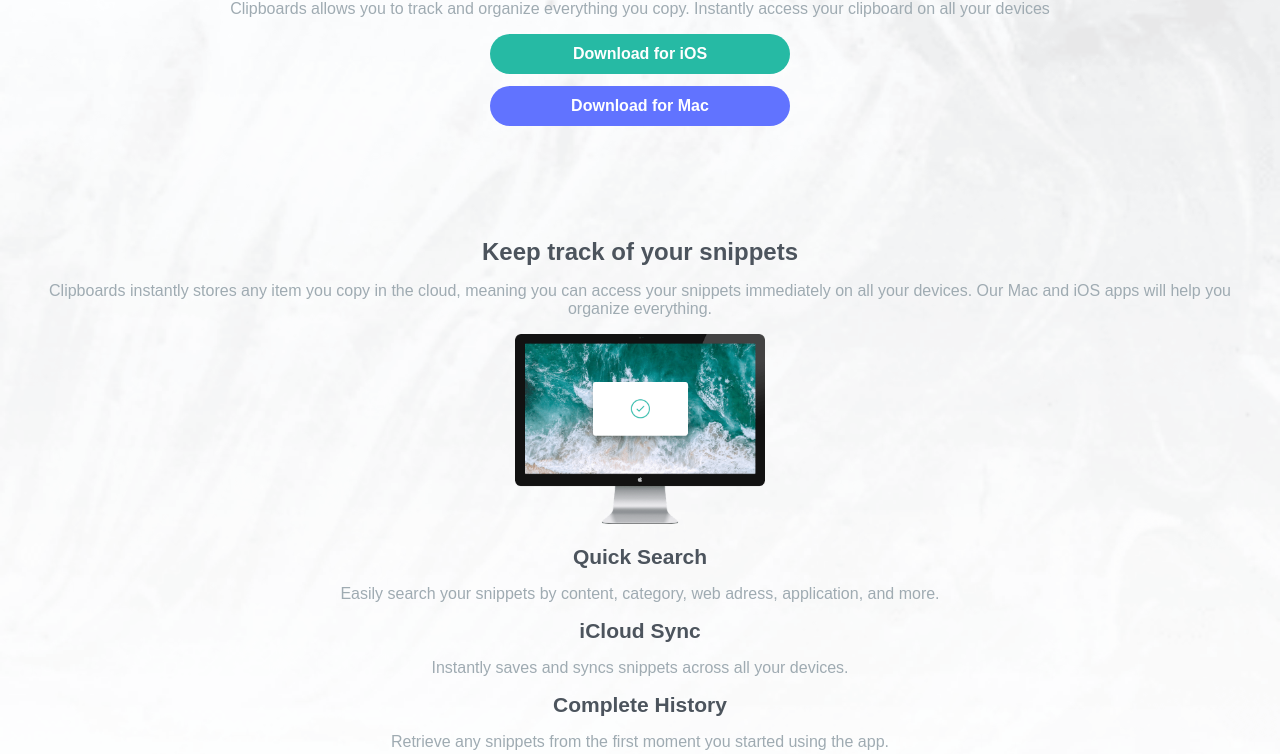
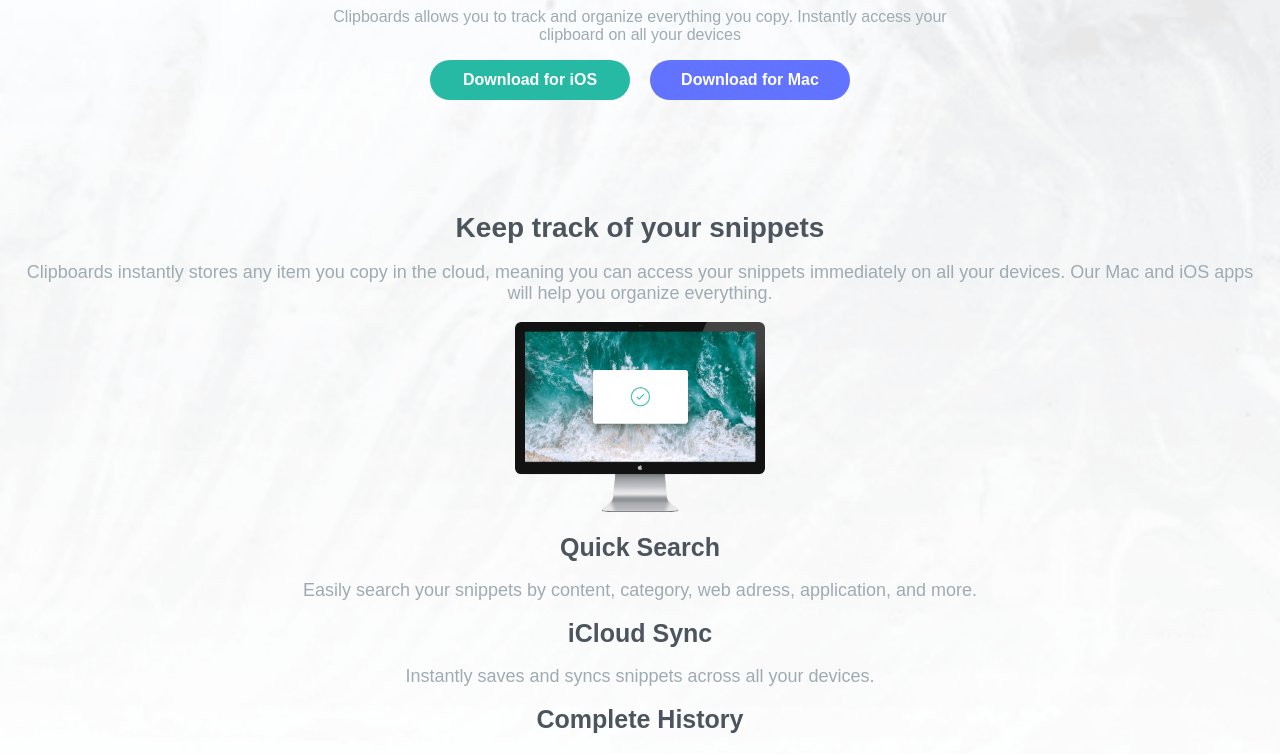
Before and after one commit to Alcab27/Clipboard-Landing-Page, a plain HTML site: page index.html in a window 1280 px wide. Shown: the part 280-1034 px from the top of the page. Drawn offline with Linux system fonts and the light colour scheme; a web font is replaced by a local one.

Commit message:
Empezamos con los estilos de desktop

```diff
--- a/desktop.css
+++ b/desktop.css
@@ -0,0 +1,24 @@
+h1{
+  font-size: 3.6rem;
+}
+h2{
+  font-size: 2.8rem;
+}
+h3{
+  font-size: 2.5rem;
+}
+p{
+  font-size: 1.8rem;
+}
+.first-section p{
+  padding: 0 320px;
+}
+.first-section-buttons{
+  flex-direction: row;
+}
+.first-section-buttons button{
+  width: 200px;
+}
+.first-section-buttons button:nth-child(1){
+  margin-right: 20px;
+}
--- a/index.html
+++ b/index.html
@@ -8,6 +8,7 @@
   <link rel="preconnect" href="https://fonts.gstatic.com" crossorigin>
   <link href="https://fonts.googleapis.com/css2?family=Bai+Jamjuree:wght@400;600&display=swap" rel="stylesheet">
   <link rel="stylesheet" href="./style.css">
+  <link rel="stylesheet" href="./desktop.css" media="screen and (min-width:800px)">
   <title>Clipboard</title>
 </head>
 <body>
```
